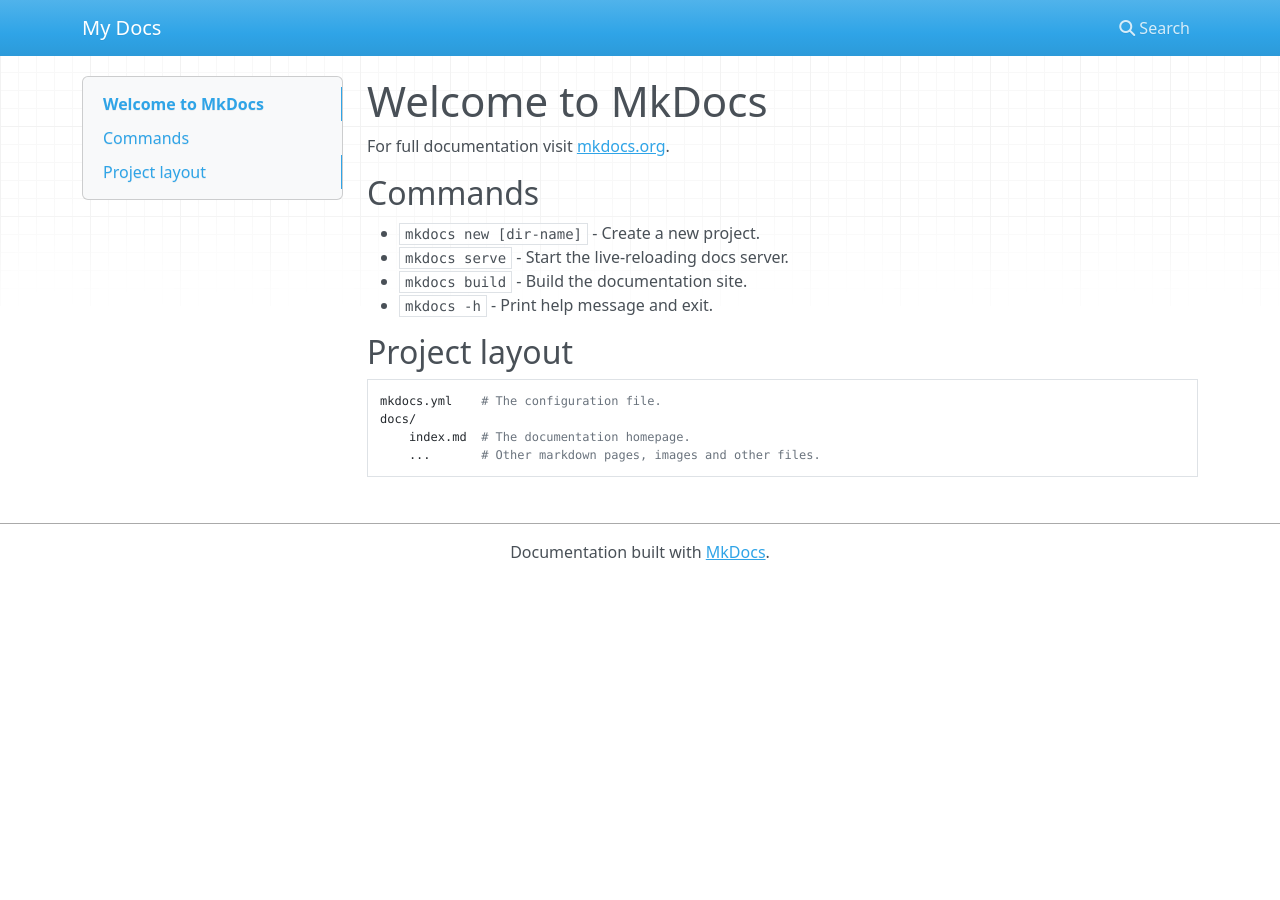
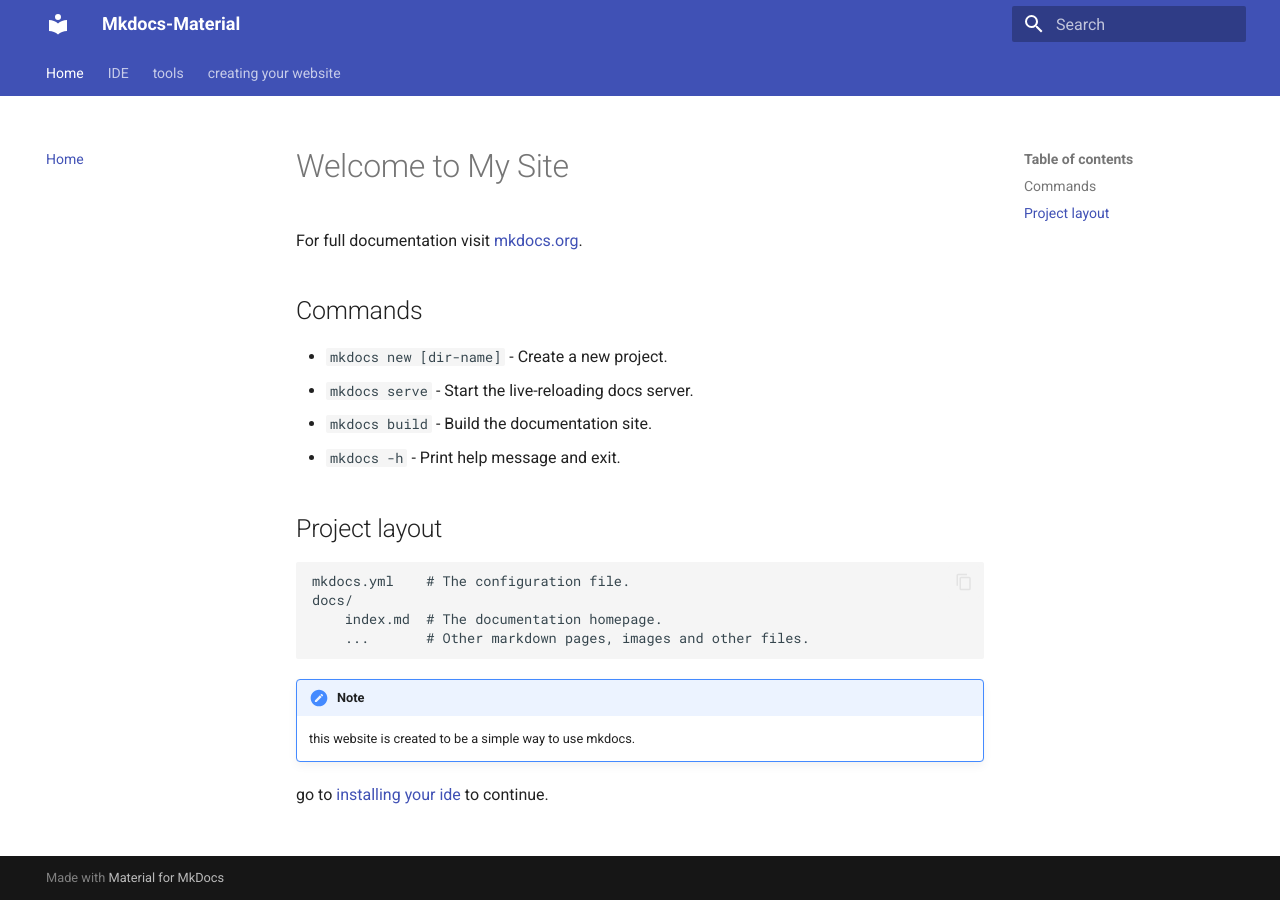
Before and after one commit to Yousif001/mkdocs-material., an MkDocs documentation site: the page built from docs/index.md, in a window 1280 px wide. Built offline with MkDocs 1.6.1 and Material for MkDocs 9.7.7, drawn with Linux system fonts in a browser that asks for light colours; nearby versions of some CDN libraries.

Commit message:
added file from previos project

```diff
--- a/docs/index.md
+++ b/docs/index.md
@@ -1,4 +1,4 @@
-# Welcome to MkDocs
+# Welcome to My Site
 
 For full documentation visit [mkdocs.org](https://www.mkdocs.org).
 
@@ -15,3 +15,11 @@
     docs/
         index.md  # The documentation homepage.
         ...       # Other markdown pages, images and other files.
+
+
+
+!!! note
+
+    this website is created to be a simple way to use mkdocs.
+
+go to [installing your ide](/ide) to continue.
--- a/mkdocs.yml
+++ b/mkdocs.yml
@@ -1 +1,28 @@
-site_name: My Docs
+# yaml-language-server: $schema=https://squidfunk.github.io/mkdocs-material/schema.json
+
+site_name: Mkdocs-Material
+theme:
+  name: material
+
+
+  features:
+    - navigation.tabs
+    - navigation.instant
+    - content.code.copy
+
+
+
+
+markdown_extensions:
+  - admonition
+  - pymdownx.details
+  - pymdownx.superfences
+  - attr_list
+  - md_in_html
+
+
+nav:
+  - Home: index.md
+  - IDE:  ide.md
+  - tools: tools.md
+  - creating your website: websitecreation.md
```
Also changed, not shown: docs/ide.md (added, +9 -0 lines), docs/tools.md (added, +9 -0 lines), docs/websitecreation.md (added, +23 -0 lines), 1 other file.
